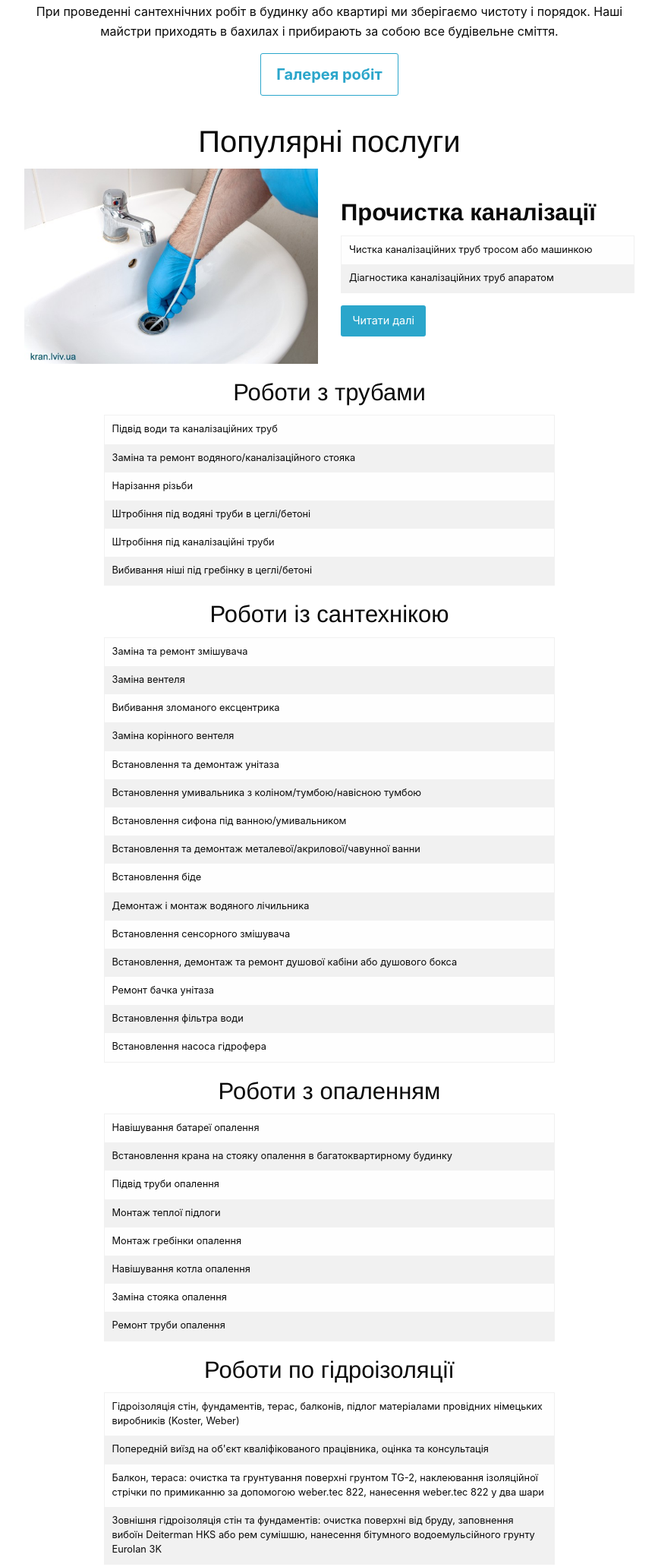
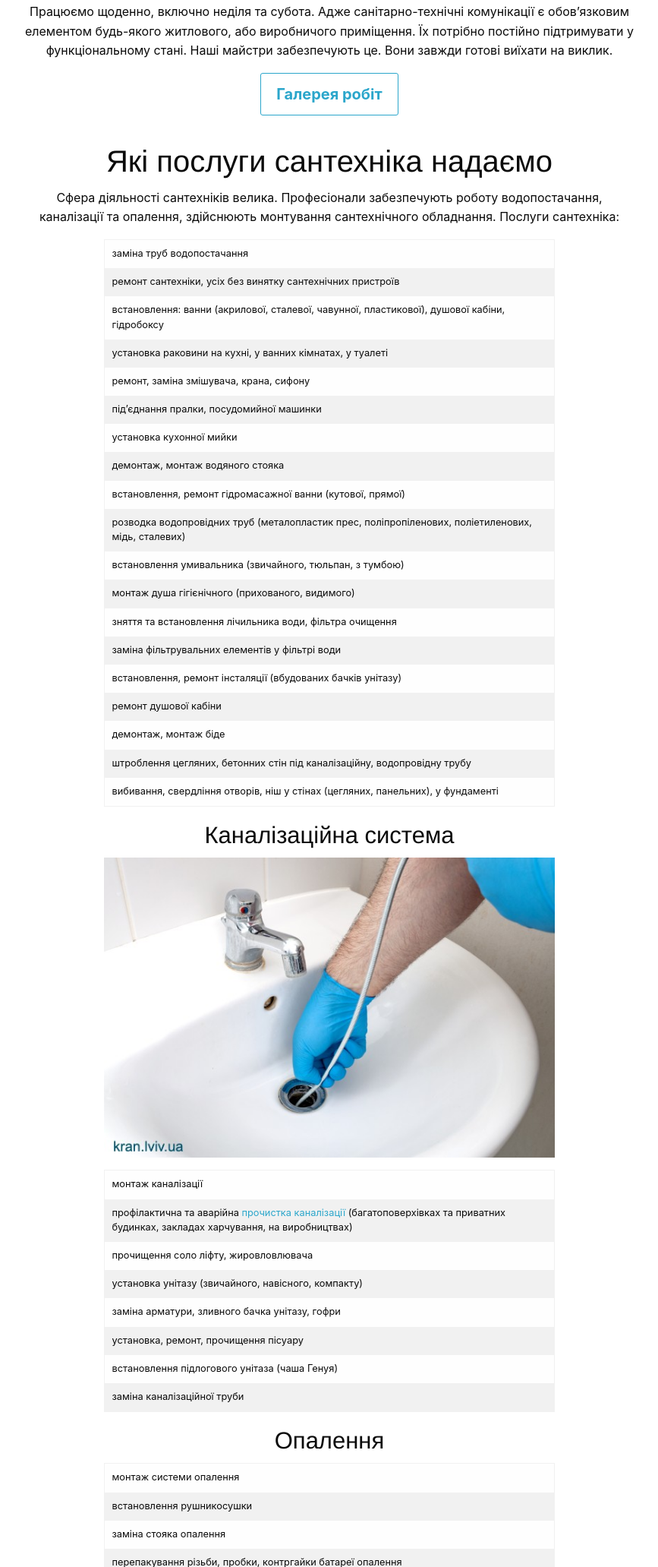
Before and after one commit to marynapl/plumbing-site, a plain HTML site: page index.html in a window 1280 px wide. Shown: the part 565-2628 px from the top of the page at 76% size, without its empty margins (206-1073 px from the left). Drawn offline with Linux system fonts and the light colour scheme.

Commit message:
Update copy on the home page

```diff
--- a/index.html
+++ b/index.html
@@ -14,7 +14,7 @@
 
   <meta property="og:type" content="website" />
   <title itemprop="name" name="DC.title" property="og:site_name">
-    Послуги сантехніка: Аварійна прочистка каналізації у Львові | Kran
+    Послуги сантехніка: Аварійна прочистка каналізації у Львові | Kran.lviv.ua
   </title>
 
   <!-- FavIcon -->
@@ -33,11 +33,14 @@
   <link rel="stylesheet" href="css/app.css" />
 
   <!-- Google Tag Manager -->
-<script>(function(w,d,s,l,i){w[l]=w[l]||[];w[l].push({'gtm.start':
-  new Date().getTime(),event:'gtm.js'});var f=d.getElementsByTagName(s)[0],
-  j=d.createElement(s),dl=l!='dataLayer'?'&l='+l:'';j.async=true;j.src=
-  'https://www.googletagmanager.com/gtm.js?id='+i+dl;f.parentNode.insertBefore(j,f);
-  })(window,document,'script','dataLayer','GTM-5J5W58J');</script>
+  <script>(function (w, d, s, l, i) {
+      w[l] = w[l] || []; w[l].push({
+        'gtm.start':
+          new Date().getTime(), event: 'gtm.js'
+      }); var f = d.getElementsByTagName(s)[0],
+        j = d.createElement(s), dl = l != 'dataLayer' ? '&l=' + l : ''; j.async = true; j.src =
+          'https://www.googletagmanager.com/gtm.js?id=' + i + dl; f.parentNode.insertBefore(j, f);
+    })(window, document, 'script', 'dataLayer', 'GTM-5J5W58J');</script>
   <!-- End Google Tag Manager -->
 
 </head>
@@ -45,8 +48,8 @@
 <body class="" data-off-canvas-content>
 
   <!-- Google Tag Manager (noscript) -->
-  <noscript><iframe src="https://www.googletagmanager.com/ns.html?id=GTM-5J5W58J"
-  height="0" width="0" style="display:none;visibility:hidden"></iframe></noscript>
+  <noscript><iframe src="https://www.googletagmanager.com/ns.html?id=GTM-5J5W58J" height="0" width="0"
+      style="display:none;visibility:hidden"></iframe></noscript>
   <!-- End Google Tag Manager (noscript) -->
 
   <header>
@@ -75,8 +78,9 @@
     <section class="banner-container">
       <div class="row">
         <div class="columns small-12">
-          <h1>Потрібен сантехнік у Львові?</h1>
-          <p class="lead"><strong>Надаємо повний спектр якісних сантехнічних послуг. При аварійній ситуації звоніть цілодобово</strong>
+          <h1>Послуги сантехніка · Львів</h1>
+          <p class="lead"><strong>Надаємо повний спектр якісних сантехнічних послуг. При аварійній ситуації звоніть
+              цілодобово</strong>
           </p>
           <div class="row collapse">
             <div class="columns"></div>
@@ -100,13 +104,14 @@
         <div class="row align-center">
           <div class="columns small-12 medium-11 large-10">
             <p class="lead text-center">
-              Ми завжди раді прийти вам на допомогу і
-              вирішити усі ваші проблеми з сантехнікою чи каналізацією. Ми&nbsp;працюємо, поки ви відпочиваєте!
+              Надаємо послуги сантехніка у Львові та інших населених пунктах області. <strong>Сантехнічні&nbsp;роботи
+                будь-якого рівня
+                складності.</strong> Телефонуйте!</p>
+            <p class="text-center">Працюємо щоденно, включно неділя та субота. Адже санітарно-технічні комунікації є
+              обов’язковим елементом будь-якого житлового, або виробничого приміщення. Їх потрібно постійно підтримувати
+              у функціональному стані. Наші майстри забезпечують це. Вони завжди готові виїхати на виклик.
             </p>
-            <p class="text-center">
-              При проведенні сантехнічних робіт в будинку або квартирі ми зберігаємо чистоту і порядок.
-              Наші майстри приходять в бахилах і прибирають за собою все будівельне сміття.
-            </p>
+
           </div>
         </div>
         <div class="row align-center">
@@ -117,52 +122,70 @@
 
         <div class="row align-center">
           <div class="columns small-12 medium-11 large-10">
-            <h2 class="text-center">Популярні послуги</h2>
+            <h2 class="text-center">Які послуги сантехніка надаємо</h2>
+            <p class="text-center">Сфера діяльності сантехніків велика. Професіонали забезпечують роботу водопостачання,
+              каналізації та опалення, здійснюють монтування сантехнічного обладнання. Послуги сантехніка:</p>
 
             <div class="row align-center-middle">
-              <div class="columns small-12 medium-9 large-6">
-                <img alt="Прочистка каналізації у Львові" class="margin-bottom-1x" src="images/clogged-grain-2.jpg"/>
-              </div>
-              <div class="columns small-12 medium-9 large-6">
-                <h3 class="text-center large-text-left"><strong>Прочистка каналізації</strong></h3>
+              <div class="columns small-12 medium-9">
                 <table class="text-small hover">
                   <tbody>
                     <tr>
-                      <td>Чистка каналізаційних труб тросом або машинкою</td>
+                      <td>заміна труб водопостачання</td>
                     </tr>
                     <tr>
-                      <td>Діагностика каналізаційних труб апаратом</td>
-                    </tr>
-                  </tbody>
-                </table>
-                <a class="button" href="drain-cleaning.html">
-                  Читати далі
-                  <span class="show-for-sr">про очистку каналізаційних труб тросом або машинкою</span></a>
-              </div>
-            </div>
-
-            <div class="row align-center-middle">
-              <div class="columns small-12 medium-9">
-                <h3 class="text-center">Роботи з трубами</h3>
-                <table class="text-small hover">
-                  <tbody>
-                    <tr>
-                      <td>Підвід води та каналізаційних труб</td>
+                      <td>ремонт сантехніки, усіх без винятку сантехнічних пристроїв</td>
                     </tr>
                     <tr>
-                      <td>Заміна та ремонт водяного/каналізаційного стояка</td>
+                      <td>встановлення: ванни (акрилової, сталевої, чавунної, пластикової), душової кабіни, гідробоксу</td>
                     </tr>
                     <tr>
-                      <td>Нарізання різьби</td>
+                      <td>установка раковини на кухні, у ванних кімнатах, у туалеті</td>
                     </tr>
                     <tr>
-                      <td>Штробіння під водяні труби в цеглі/бетоні</td>
+                      <td>ремонт, заміна змішувача, крана, сифону</td>
                     </tr>
                     <tr>
-                      <td>Штробіння під каналізаційні труби</td>
+                      <td>під’єднання пралки, посудомийної машинки</td>
                     </tr>
                     <tr>
-                      <td>Вибивання ніші під гребінку в цеглі/бетоні</td>
+                      <td>установка кухонної мийки</td>
+                    </tr>
+                    <tr>
+                      <td>демонтаж, монтаж водяного стояка</td>
+                    </tr>
+                    <tr>
+                      <td>встановлення, ремонт гідромасажної ванни (кутової, прямої)</td>
+                    </tr>
+                    <tr>
+                      <td>розводка водопровідних труб (металопластик прес, поліпропіленових, поліетиленових, мідь, сталевих)</td>
+                    </tr>
+                    <tr>
+                      <td>встановлення умивальника (звичайного, тюльпан, з тумбою)</td>
+                    </tr>
+                    <tr>
+                      <td>монтаж душа гігієнічного (прихованого, видимого)</td>
+                    </tr>
+                    <tr>
+                      <td>зняття та встановлення лічильника води, фільтра очищення</td>
+                    </tr>
+                    <tr>
+                      <td>заміна фільтрувальних елементів у фільтрі води</td>
+                    </tr>
+                    <tr>
+                      <td>встановлення, ремонт інсталяції (вбудованих бачків унітазу)</td>
+                    </tr>
+                    <tr>
+                      <td>ремонт душової кабіни</td>
+                    </tr>
+                    <tr>
+                      <td>демонтаж, монтаж біде</td>
+                    </tr>
+                    <tr>
+                      <td>штроблення цегляних, бетонних стін під каналізаційну, водопровідну трубу</td>
+                    </tr>
+                    <tr>
+                      <td>вибивання, свердління отворів, ніш у стінах (цегляних, панельних), у фундаменті</td>
                     </tr>
                   </tbody>
                 </table>
@@ -171,53 +194,42 @@
 
             <div class="row align-center-middle">
               <div class="columns small-12 medium-9">
-                <h3 class="text-center">Роботи із сантехнікою</h3>
+                <h3 class="text-center"><span class="show-for-sr">Послуги сантехніка у Львові · </span>Каналізаційна
+                  система</h3>
+                <div class="row align-center-middle">
+                  <div class="columns small-12 large-12">
+                    <a href="drain-cleaning.html"></a>
+                    <img alt="Прочистка каналізації у Львові" class="margin-bottom-1x"
+                      src="images/clogged-grain-2.jpg" />
+                    </a>
+                  </div>
+                </div>
                 <table class="text-small hover">
                   <tbody>
                     <tr>
-                      <td>Заміна та ремонт змішувача</td>
+                      <td>монтаж каналізації</td>
                     </tr>
                     <tr>
-                      <td>Заміна вентеля</td>
+                      <td>профілактична та аварійна <a href="drain-cleaning.html">прочистка каналізації</a>
+                        (багатоповерхівках та приватних будинках, закладах харчування, на виробництвах)</td>
                     </tr>
                     <tr>
-                      <td>Вибивання зломаного ексцентрика</td>
+                      <td>прочищення соло ліфту, жировловлювача</td>
                     </tr>
                     <tr>
-                      <td>Заміна корінного вентеля</td>
+                      <td>установка унітазу (звичайного, навісного, компакту)</td>
                     </tr>
                     <tr>
-                      <td>Встановлення та демонтаж унітаза</td>
+                      <td>заміна арматури, зливного бачка унітазу, гофри</td>
                     </tr>
                     <tr>
-                      <td>Встановлення умивальника з коліном/тумбою/навісною тумбою</td>
+                      <td>установка, ремонт, прочищення пісуару</td>
                     </tr>
                     <tr>
-                      <td>Встановлення сифона під ванною/умивальником</td>
+                      <td>встановлення підлогового унітаза (чаша Генуя)</td>
                     </tr>
                     <tr>
-                      <td>Встановлення та демонтаж металевої/акрилової/чавунної ванни</td>
-                    </tr>
-                    <tr>
-                      <td>Встановлення біде</td>
-                    </tr>
-                    <tr>
-                      <td>Демонтаж і монтаж водяного лічильника</td>
-                    </tr>
-                    <tr>
-                      <td>Встановлення сенсорного змішувача</td>
-                    </tr>
-                    <tr>
-                      <td>Встановлення, демонтаж та ремонт душової кабіни або душового бокса</td>
-                    </tr>
-                    <tr>
-                      <td>Ремонт бачка унітаза</td>
-                    </tr>
-                    <tr>
-                      <td>Встановлення фільтра води</td>
-                    </tr>
-                    <tr>
-                      <td>Встановлення насоса гідрофера</td>
+                      <td>заміна каналізаційної труби</td>
                     </tr>
                   </tbody>
                 </table>
@@ -226,32 +238,38 @@
 
             <div class="row align-center-middle">
               <div class="columns small-12 medium-9">
-                <h3 class="text-center">Роботи з опаленням</h3>
+                <h3 class="text-center"><span class="show-for-sr">Послуги сантехніка у Львові · </span>Oпалення</h3>
                 <table class="text-small hover">
                   <tbody>
                     <tr>
-                      <td>Навішування батареї опалення</td>
+                      <td>монтаж системи опалення</td>
                     </tr>
                     <tr>
-                      <td>Встановлення крана на стояку опалення в багатоквартирному будинку</td>
+                      <td>встановлення рушникосушки</td>
                     </tr>
                     <tr>
-                      <td>Підвід труби опалення</td>
+                      <td>заміна стояка опалення</td>
                     </tr>
                     <tr>
-                      <td>Монтаж теплої підлоги</td>
+                      <td>перепакування різьби, пробки, контргайки батареї опалення</td>
                     </tr>
                     <tr>
-                      <td>Монтаж гребінки опалення</td>
+                      <td>монтаж водяної теплої підлоги (електричної)</td>
                     </tr>
                     <tr>
-                      <td>Навішування котла опалення</td>
+                      <td>встановлення крану Маєвського</td>
                     </tr>
                     <tr>
-                      <td>Заміна стояка опалення</td>
+                      <td>монтаж газового котла опалення, колонки, бойлеру, усіх типів водонагрівачів</td>
                     </tr>
                     <tr>
-                      <td>Ремонт труби опалення</td>
+                      <td>ремонт змійовика рушникосушки</td>
+                    </tr>
+                    <tr>
+                      <td>заміна батарей опалення</td>
+                    </tr>
+                    <tr>
+                      <td>промивання, навішування радіатору опалення</td>
                     </tr>
                   </tbody>
                 </table>
@@ -260,49 +278,70 @@
 
             <div class="row align-center-middle">
               <div class="columns small-12 medium-9">
-                <h3 class="text-center">Роботи по гідроізоляції</h3>
+                <h3 class="text-center"><span class="show-for-sr">Послуги сантехніка у Львові · </span>Гідроізоляція
+                </h3>
                 <table class="text-small hover">
                   <tbody>
                     <tr>
-                      <td>Гідроізоляція стін, фундаментів, терас, балконів, підлог матеріалами провідних німецьких виробників (Koster,  Weber)</td>
+                      <td>гідроізоляція стін, фундаментів, терас, балконів, підлог матеріалами провідних німецьких
+                        виробників (Koster, Weber)</td>
                     </tr>
                     <tr>
-                      <td>Попередній виїзд на об'єкт кваліфікованого працівника, оцінка та консультація</td>
+                      <td>попередній виїзд на об'єкт кваліфікованого працівника, оцінка та консультація</td>
                     </tr>
                     <tr>
-                      <td>Балкон, тераса: очистка та грунтування поверхні грунтом TG-2, наклеювання ізоляційної стрічки по примиканню за допомогою weber.tec 822, нанесення weber.tec 822 у два шари </td>
+                      <td>балкон, тераса: очистка та грунтування поверхні грунтом TG-2, наклеювання ізоляційної стрічки
+                        по примиканню за допомогою weber.tec 822, нанесення weber.tec 822 у два шари </td>
                     </tr>
                     <tr>
-                      <td>Зовнішня гідроізоляція стін та фундаментів: очистка поверхні від бруду, заповнення вибоїн Deiterman HKS або рем сумішшю, нанесення бітумного водоемульсійного грунту Eurolan 3K</td>
+                      <td>зовнішня гідроізоляція стін та фундаментів: очистка поверхні від бруду, заповнення вибоїн
+                        Deiterman HKS або рем сумішшю, нанесення бітумного водоемульсійного грунту Eurolan 3K</td>
                     </tr>
                   </tbody>
                 </table>
               </div>
             </div>
 
-            <br />
+            <hr />
 
-            <p class="text-center margin-bottom-4x">Не знайшли потрібну послугу? Телефонуйте і ми надамо вам усю необхідну інформацію.
+            <p class="text-center">
+              Замовлення на послуги сантехніка у Львові приймається швидко, при потребі сантехнік відразу виїжджає на
+              об’єкт (або домовляєтеся на який день, котру годину). При необхідності залучається бригада наших
+              співробітників. Фахівець, який надає послуги сантехніка Львів має високий рівень підготовки, багаторічний
+              практичний
+              досвід виконання сантехнічних робіт. На його озброєнні професійний сучасний інструмент.
+              Kran.lviv застосовує демократичні розцінки на послуги сантехніка. Вони максимально доступні для всіх
+              верств населення. Залежать від складності та умов виконання сантехнічних робіт. Існує система знижок,
+              акційні пропозиції.
+            </p>
+            <p class="text-center">
+              Дзвоніть. Усі сантехнічні роботи. Ремонт «під ключ» ванної та туалету у квартирах та будинках у приватному
+              секторі. Якість, адекватні ціни на послуги сантехніка Львів гарантуємо.
+            </p>
+
+            <p class="text-center margin-bottom-4x">
+              <a class="button hollow" href="tel:0981798393">
+                <svg xmlns="http://www.w3.org/2000/svg" viewBox="0 0 24 24" fill="black" width="18px" height="18px">
+                  <path d="M0 0h24v24H0z" fill="none" />
+                  <path
+                    d="M6.62 10.79c1.44 2.83 3.76 5.14 6.59 6.59l2.2-2.2c.27-.27.67-.36 1.02-.24 1.12.37 2.33.57 3.57.57.55 0 1 .45 1 1V20c0 .55-.45 1-1 1-9.39 0-17-7.61-17-17 0-.55.45-1 1-1h3.5c.55 0 1 .45 1 1 0 1.25.2 2.45.57 3.57.11.35.03.74-.25 1.02l-2.2 2.2z" />
+                </svg> (098) 179 83 93</a>
             </p>
 
             <div class="gallery-thumbs-vertical">
-               <a href="images/10.jpg" data-group="gallery" class="gallery"
-                data-modaal-desc="">
+              <a href="images/10.jpg" data-group="gallery" class="gallery" data-modaal-desc="">
                 <span class="show-for-sr"></span>
                 <img class="thumbnail" src="images/10.jpg" alt="" width="700px" height="525px" loading="lazy"></a>
 
-              <a href="images/12.jpg" data-group="gallery" class="gallery"
-                data-modaal-desc="">
+              <a href="images/12.jpg" data-group="gallery" class="gallery" data-modaal-desc="">
                 <span class="show-for-sr"></span>
                 <img class="thumbnail" src="images/12.jpg" alt="" width="700px" height="525px" loading="lazy"></a>
 
-              <a href="images/20.jpg" data-group="gallery" class="gallery"
-                data-modaal-desc="">
+              <a href="images/20.jpg" data-group="gallery" class="gallery" data-modaal-desc="">
                 <span class="show-for-sr"></span>
                 <img class="thumbnail" src="images/20.jpg" alt="" width="700px" height="525px" loading="lazy"></a>
 
-              <a href="images/17.jpg" data-group="gallery" class="gallery"
-                data-modaal-desc="">
+              <a href="images/17.jpg" data-group="gallery" class="gallery" data-modaal-desc="">
                 <span class="show-for-sr"></span>
                 <img class="thumbnail" src="images/17.jpg" alt="" width="700px" height="525px" loading="lazy"></a>
             </div>
```
Also changed, not shown: drain-cleaning.html (+2 -2 lines), gallery.html (+1 -1 lines).
